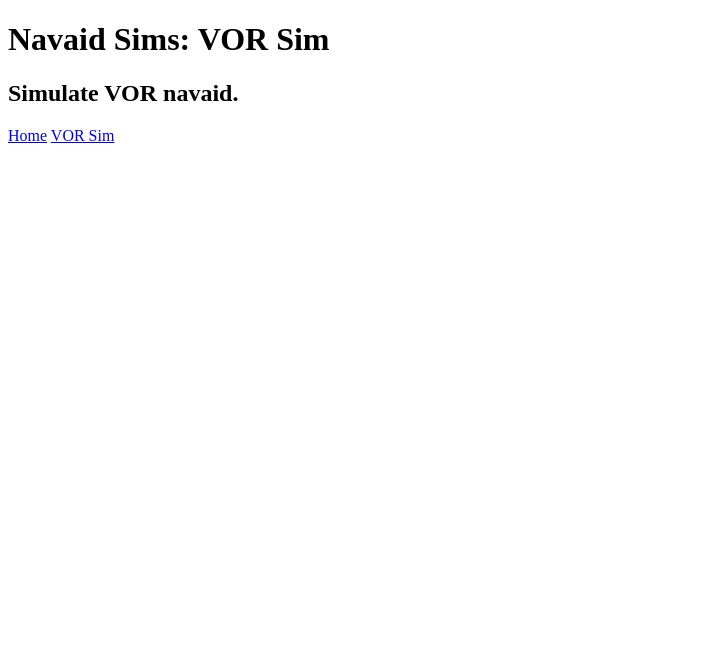
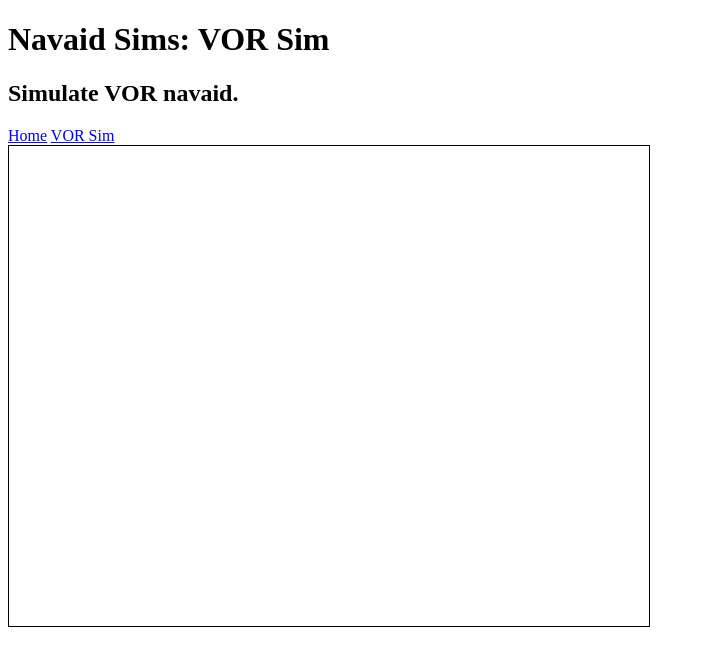
Before and after one commit to captant/navaid-sim, a plain HTML site: page vorsim.html in a window 1280 px wide. Shown: the whole page, without its empty margins (0-705 px from the left). Drawn offline with Linux system fonts and the light colour scheme.

Commit message:
Initial vorsim canvas

```diff
--- a/style.css
+++ b/style.css
@@ -1,3 +1,6 @@
 body {
   font-family: 'Roboto Slab';
 }
+canvas {
+    border: 1px solid black;
+}
--- a/vorsim.html
+++ b/vorsim.html
@@ -6,13 +6,15 @@
     <meta name="author" content="Captain Ant">
     <meta name="description" content="HTML5 VOR and GPS teaching aids for use in flight simulators.">
     <link rel="stylesheet" href="style.css">
+    <script src="vorsim/javascript/vorsim.js" defer></script>
   </head>
-  <body>
+  <body onLoad="draw();">
     <h1>Navaid Sims: VOR Sim</h1>
     <h2>Simulate VOR navaid.</h2>
     <div class="topnav">
       <a href="index.html">Home</a>
       <a href="vorsim.html">VOR Sim</a>
     </div>
+    <canvas id="sim" width="640" height="480"></canvas>
   </body>
 </html>
--- /dev/null
+++ b/vorsim/javascript/vorsim.js
@@ -0,0 +1,6 @@
+function draw() {
+    var canvas = document.getElementById('sim');
+    if (canvas.getContext) {
+        var context = canvas.getContext('2d');
+    }
+}
```
